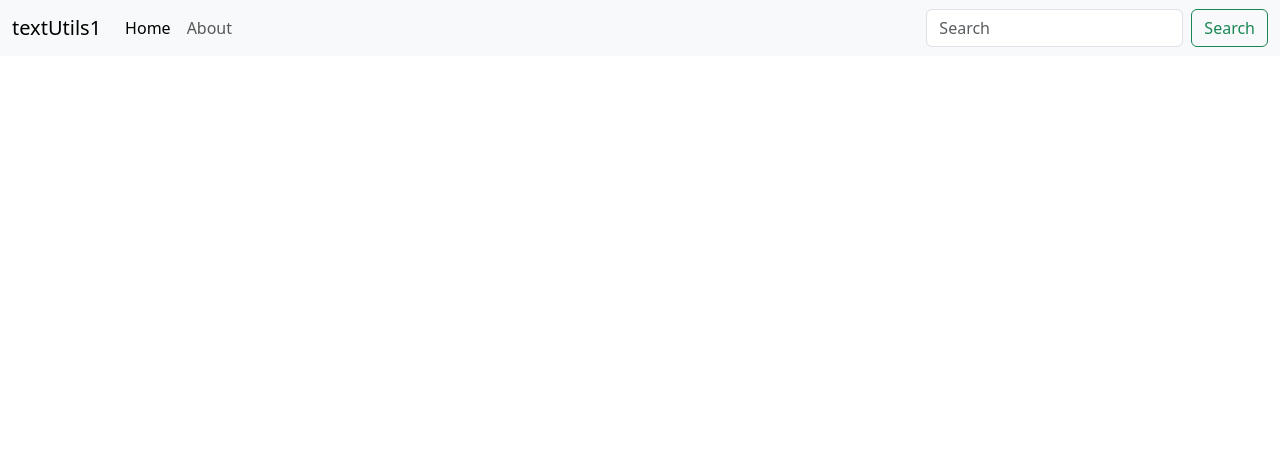
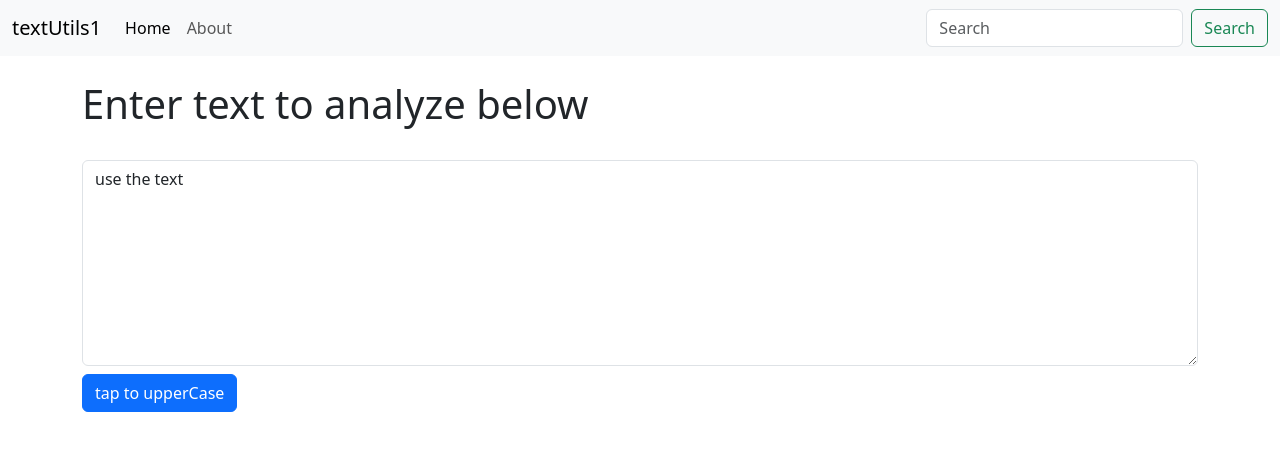
Before and after one commit to Rahman1234562/my-app1, a React (Create React App) app: page / in a window 1280 px wide. Shown: the top 450 px of the page. Built offline with nearby package versions, Linux system fonts and the light colour scheme.

Commit message:
updated files

```diff
--- a/src/App.js
+++ b/src/App.js
@@ -1,11 +1,16 @@
 import Navbar from "./components/Navbar";
+import TextForm from "./components/TextForm";
 
 function App() {
   return <>
 
   {/* title and about going on props that take Navbar is props */}
    <Navbar title = "textUtils1" about = "About"/>
-  </>;
+   <div className="container my-4">
+      <TextForm heading = "Enter text to analyze below"/>
+   </div>
+
+  </>
 }
 
 export default App;
--- /dev/null
+++ b/src/components/TextForm.js
@@ -0,0 +1,34 @@
+import React, { useState } from "react";
+
+export default function TextForm(props) {
+    const handleUpClick = () => {
+        // console.log("upper was clicked" + text);
+       let newText = text.toUpperCase();
+       setText(newText);
+    }
+
+    const handleOnChange = (event) => {
+        // console.log("on change");
+        setText(event.target.value)
+    }
+    const[text, setText] = useState("use the text");
+
+  return (
+    <div>
+       <h1>{props.heading}</h1>
+
+      <div className="mb-3">
+        <label htmlFor="textBox" className="form-label">
+        </label>
+        <textarea
+          className="form-control"
+          value={text}
+          onChange={handleOnChange}
+          id="textBox"
+          rows="8"
+        ></textarea>
+        <button className="btn btn-primary my-2 " onClick={handleUpClick}>tap to upperCase</button>
+      </div>
+    </div>
+  );
+}
```
Also changed, not shown: src/components/Navbar.js (renamed from src/components/Navbar.jsx).
